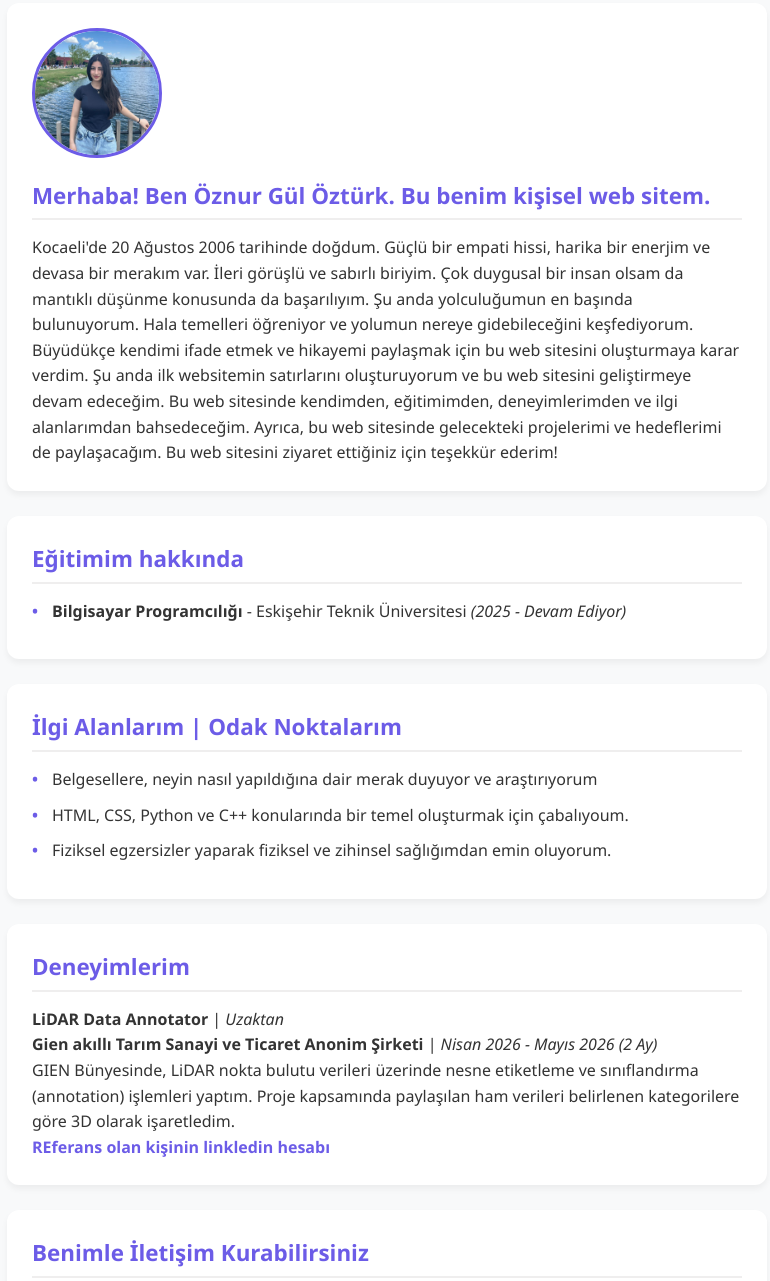
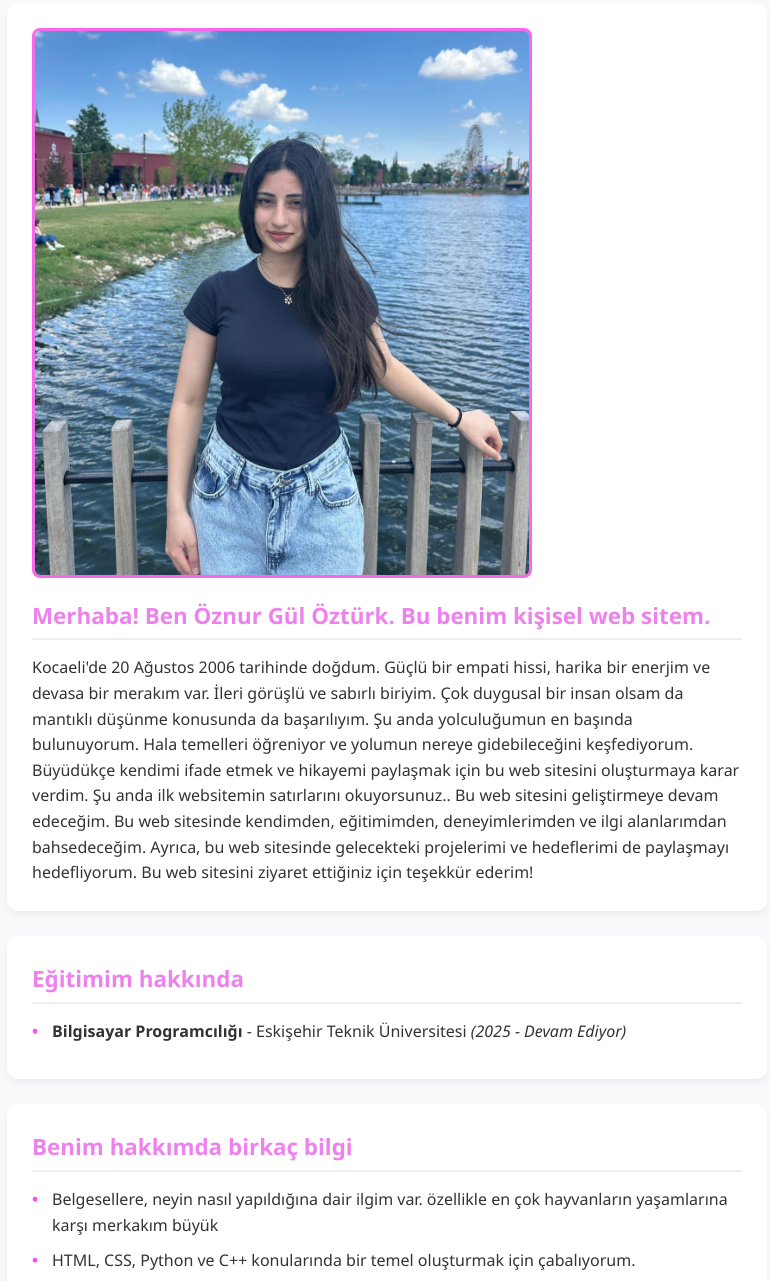
Before and after one commit to oznurgulozturk/mywebsite, a plain HTML site: page index.html in a window 1280 px wide. Shown: the part 180-1461 px from the top of the page, without its empty margins (253-1023 px from the left). Drawn offline with Linux system fonts and the light colour scheme.

Commit message:
kodlar güncellendi

```diff
--- a/index.html
+++ b/index.html
@@ -23,9 +23,9 @@
             Şu anda yolculuğumun en başında bulunuyorum.
              Hala temelleri öğreniyor ve yolumun nereye gidebileceğini keşfediyorum.
               Büyüdükçe kendimi ifade etmek ve hikayemi paylaşmak için bu web sitesini oluşturmaya karar verdim.
-               Şu anda ilk websitemin satırlarını oluşturuyorum ve bu web sitesini geliştirmeye devam edeceğim.
+               Şu anda ilk websitemin satırlarını okuyorsunuz.. Bu web sitesini geliştirmeye devam edeceğim.
                 Bu web sitesinde kendimden, eğitimimden, deneyimlerimden ve ilgi alanlarımdan bahsedeceğim.
-                 Ayrıca, bu web sitesinde gelecekteki projelerimi ve hedeflerimi de paylaşacağım.
+                 Ayrıca, bu web sitesinde gelecekteki projelerimi ve hedeflerimi de paylaşmayı hedefliyorum.
                   Bu web sitesini ziyaret ettiğiniz için teşekkür ederim!
         </p>
     </section>
@@ -40,11 +40,14 @@
 
     <!-- Şu anki Odak Noktalarım -->
     <section class="focus-section">
-        <h2>İlgi Alanlarım | Odak Noktalarım</h2>
+        <h2>Benim hakkımda birkaç bilgi</h2>
         <ul>
-            <li>Belgesellere, neyin nasıl yapıldığına dair merak duyuyor ve araştırıyorum</li>
-            <li>HTML, CSS, Python ve C++ konularında bir temel oluşturmak için çabalıyoum.</li>
-            <li>Fiziksel egzersizler yaparak fiziksel ve zihinsel sağlığımdan emin oluyorum.</li>
+            <li>Belgesellere, neyin nasıl yapıldığına dair ilgim var.
+                özellikle en çok hayvanların yaşamlarına karşı merkakım büyük</li>
+            <li>HTML, CSS, Python ve C++ konularında bir temel oluşturmak için çabalıyorum.</li>
+            <li>yoga-fitness-koşu gibi aktivitelere vakit ayırıyorum. Evet Yaşlanmaktan korkuyorum:/</li>
+            <li>Empati yeteneğim o kadar gelişmişki bir başkasının yaşadığını kendim yaşamışım gibi hissedebiliyor ve ağlayabiliyorum</li>
+            <li>Tutumluluk konusunda başarılıyım. Ufak da olsa birikim yaparım her zaman. Ha bir de vaktim boş şeylere harcandığında üzülebiliyor veya sinirlenebiliyorum.</li>
         </ul>
     </section>
 
--- a/style.css
+++ b/style.css
@@ -16,11 +16,11 @@ body {
     margin: 0 auto; /* Sitenin bilgisayar ekranında tam ortalanmasını sağlar */
 }
 .profile-img {
-    width: 130px; /* Fotoğrafın genişliği */
-    height: 130px; /* Fotoğrafın yüksekliği */
-    border-radius: 50%; /* Tam bir daire yapar */
+    width: 500px; /* Fotoğrafın genişliği */
+    height: 550px; /* Fotoğrafın yüksekliği */
+    border-radius: 8px; /* Tam bir daire yapar */
     object-fit: cover; /* Fotoğrafın basık görünmesini engeller */
-    border: 3px solid #6c5ce7; /* Etrafına mor/mor mavi tonlarında şık bir çerçeve */
+    border: 3px solid #f46aea; /* Etrafına şık bir çerçeve */
     margin-bottom: 20px; /* Altındaki yazı ile arasına boşluk koyar */
     display: block; /* Ortalamak için gerekli altyapı */
 }
@@ -41,7 +41,7 @@ h1 {
 
 /* Bölüm Başlıkları (About Me, My Education vs.) */
 h2 {
-    color: #6c5ce7; /* Başlıklarımıza tatlı bir mor renk veriyoruz */
+    color: #ed82ed; /* Başlıklarımıza tatlı bir pembe renk veriyoruz */
     font-size: 1.4rem;
     margin-bottom: 15px;
     border-bottom: 2px solid #efeeee; /* Başlığın altına ince şık bir çizgi */
@@ -62,13 +62,13 @@ li {
 /* Listelerin başına tatlı birer işaret koyalım */
 li::before {
     content: "•";
-    color: #6c5ce7; /* Noktalarımız da mor olsun */
+    color: #f053f3; /* Noktalarımız da mor olsun */
     font-weight: bold;
     position: absolute;
     left: 0;
 }
 a {
-    color: #6c5ce7;
+    color: #f053f3;
     text-decoration: none; /* Alt çizgiyi kaldırır */
     font-weight: 500;
     transition: color 0.3s ease; /* Renk değişimini yumuşak yapar */
@@ -76,6 +76,6 @@ a {
 
 /* Mouse ile linkin üzerine gelindiğinde (Hover durumu) */
 a:hover {
-    color: #a29bfe; /* Rengi biraz daha açılır */
+    color: #f053f3; /* Rengi biraz daha açılır */
     text-decoration: underline; /* Sadece üzerine gelince altı çizilsin */
 }
```
